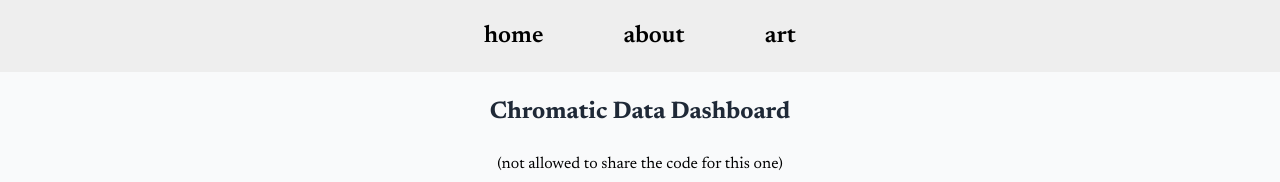
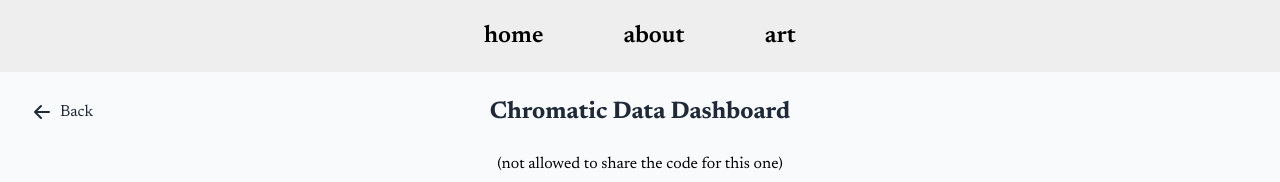
Before and after one commit to qimcis/Personal-Site, a Next.js app in the folder site/: page /chromatic in a window 1280 px wide. Shown: the top 182 px of the page. Built offline with nearby package versions, Linux system fonts and the light colour scheme; a web font is replaced by a local one.

Commit message:
added back button

```diff
--- a/site/app/chromatic/page.js
+++ b/site/app/chromatic/page.js
@@ -1,6 +1,7 @@
 import Image from 'next/image';
 import fs from 'fs';
 import path from 'path';
+import Link from 'next/link';
 
 export default function ImageGallery() {
   const imageDirectory = path.join(process.cwd(), 'public/chromatic-data-screenshots');
@@ -24,11 +25,20 @@
   return (
     <div className="min-h-screen bg-gray-50 py-6">
       <div className="container mx-auto px-4">
-        <h1 className="text-2xl font-bold text-center mb-6 text-gray-800">
-          Chromatic Data Dashboard
-        </h1>
+        <div className="mb-6 flex items-center justify-center relative">
+          <Link href="/work" className="absolute left-0 inline-flex items-center px-4 py-2 hover:bg-gray-100 text-gray-800 rounded-lg transition-colors">
+            <svg xmlns="http://www.w3.org/2000/svg" className="h-5 w-5 mr-2" viewBox="0 0 20 20" fill="currentColor">
+              <path fillRule="evenodd" d="M9.707 16.707a1 1 0 01-1.414 0l-6-6a1 1 0 010-1.414l6-6a1 1 0 011.414 1.414L5.414 9H17a1 1 0 110 2H5.414l4.293 4.293a1 1 0 010 1.414z" clipRule="evenodd" />
+            </svg>
+            Back
+          </Link>
+
+          <h1 className="text-2xl font-bold text-center text-gray-800">
+            Chromatic Data Dashboard
+          </h1>
+        </div>
+
         <p className='text-center text-black mb-5'>(not allowed to share the code for this one)</p>
-
         <div className="mx-auto max-w-6xl">
           {images.length > 0 ? (
             images.map((image, index) => (
--- a/site/app/miso/page.js
+++ b/site/app/miso/page.js
@@ -1,6 +1,7 @@
 import Image from 'next/image';
 import fs from 'fs';
 import path from 'path';
+import Link from 'next/link';
 
 export default function ImageGallery() {
   const imageDirectory = path.join(process.cwd(), 'public/miso-site-screenshots');
@@ -24,11 +25,20 @@
   return (
     <div className="min-h-screen bg-gray-50 py-6">
       <div className="container mx-auto px-4">
-        <h1 className="text-2xl font-bold text-center mb-6 text-gray-800">
-          Miso
-        </h1>
+        <div className="mb-6 flex items-center justify-center relative">
+          <Link href="/work" className="absolute left-0 inline-flex items-center px-4 py-2 hover:bg-gray-100 text-gray-800 rounded-lg transition-colors">
+            <svg xmlns="http://www.w3.org/2000/svg" className="h-5 w-5 mr-2" viewBox="0 0 20 20" fill="currentColor">
+              <path fillRule="evenodd" d="M9.707 16.707a1 1 0 01-1.414 0l-6-6a1 1 0 010-1.414l6-6a1 1 0 011.414 1.414L5.414 9H17a1 1 0 110 2H5.414l4.293 4.293a1 1 0 010 1.414z" clipRule="evenodd" />
+            </svg>
+            Back
+          </Link>
+
+          <h1 className="text-2xl font-bold text-center text-gray-800">
+            Miso
+          </h1>
+        </div>
+
         <p className='text-center text-black mb-5'>Checkout my <a href="https://github.com/qimcis/miso-flashcards" target='_blank' className='underline'>frontend</a> and <a href='https://github.com/qimcis/miso-backend' target='_blank' className='underline'>backend</a> code!</p>
-
         <div className="mx-auto max-w-6xl">
           {images.length > 0 ? (
             images.map((image, index) => (
--- a/site/app/pearl/page.js
+++ b/site/app/pearl/page.js
@@ -1,24 +1,19 @@
-// app/image-gallery/page.js
 import Image from 'next/image';
 import fs from 'fs';
 import path from 'path';
+import Link from 'next/link';
 
-// This is a Server Component that runs on the server
 export default function ImageGallery() {
-  // Get the directory path
   const imageDirectory = path.join(process.cwd(), 'public/pearl-site-screenshots');
 
-  // Read the files from the directory
   let images = [];
   try {
     const filenames = fs.readdirSync(imageDirectory);
 
-    // Filter image files (assuming jpg, jpeg, png, gif extensions)
     const imageFiles = filenames.filter(file =>
       /\.(jpg|jpeg|png|gif)$/i.test(file)
     );
 
-    // Create image objects
     images = imageFiles.map(filename => ({
       path: `/pearl-site-screenshots/${filename}`,
       alt: filename.replace(/\.(jpg|jpeg|png|gif)$/i, '')
@@ -30,11 +25,20 @@
   return (
     <div className="min-h-screen bg-gray-50 py-6">
       <div className="container mx-auto px-4">
-        <h1 className="text-2xl font-bold text-center mb-6 text-gray-800">
-          Pearl
-        </h1>
+        <div className="mb-6 flex items-center justify-center relative">
+          <Link href="/work" className="absolute left-0 inline-flex items-center px-4 py-2 hover:bg-gray-100 text-gray-800 rounded-lg transition-colors">
+            <svg xmlns="http://www.w3.org/2000/svg" className="h-5 w-5 mr-2" viewBox="0 0 20 20" fill="currentColor">
+              <path fillRule="evenodd" d="M9.707 16.707a1 1 0 01-1.414 0l-6-6a1 1 0 010-1.414l6-6a1 1 0 011.414 1.414L5.414 9H17a1 1 0 110 2H5.414l4.293 4.293a1 1 0 010 1.414z" clipRule="evenodd" />
+            </svg>
+            Back
+          </Link>
+
+          <h1 className="text-2xl font-bold text-center text-gray-800">
+            Pearl
+          </h1>
+        </div>
+
         <p className='text-center text-black mb-5'>(not allowed to share the code for this one)</p>
-
         <div className="mx-auto max-w-6xl">
           {images.length > 0 ? (
             images.map((image, index) => (
```
